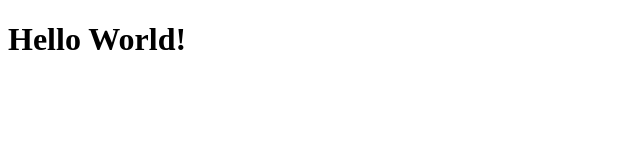
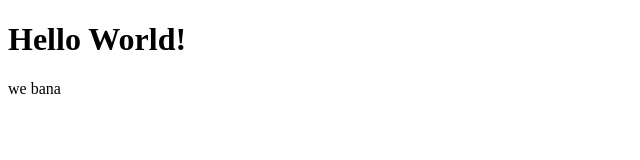
Before and after one commit to DuniAfrika/TRAINING, a plain HTML site: page codes/index.html in a window 1280 px wide. Shown: the full height of the page, 0-640 px from the left. Drawn offline with Linux system fonts and the light colour scheme.

Commit message:
Rodgers Branch added

```diff
--- a/codes/index.html
+++ b/codes/index.html
@@ -7,5 +7,6 @@
 </head>
 <body>
     <h1>Hello World!</h1>
+    <p>we bana</p>
 </body>
 </html>
```
